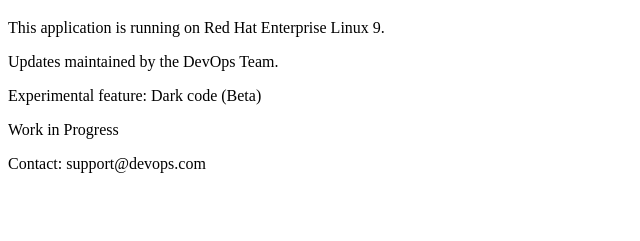
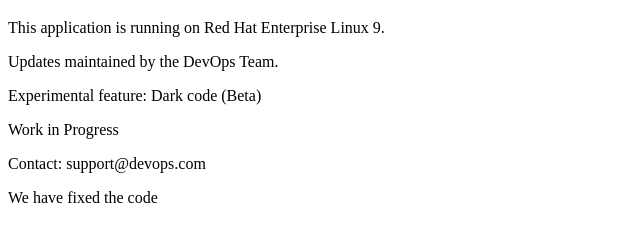
Before and after one commit to netheader77/devops-webapp, a plain HTML site: page index.html in a window 1280 px wide. Shown: the part 87-328 px from the top of the page, without its empty margins (0-640 px from the left). Drawn offline with Linux system fonts and the light colour scheme.

Commit message:
Fix: added fixed in index file

```diff
--- a/index.html
+++ b/index.html
@@ -11,5 +11,6 @@
     <p>Experimental feature: Dark code (Beta)</p>
     <p>Work in Progress</p>
     <footer>Contact: support@devops.com</footer>
+    <p>We have fixed the code</p>
 </body>
 </html>
```
